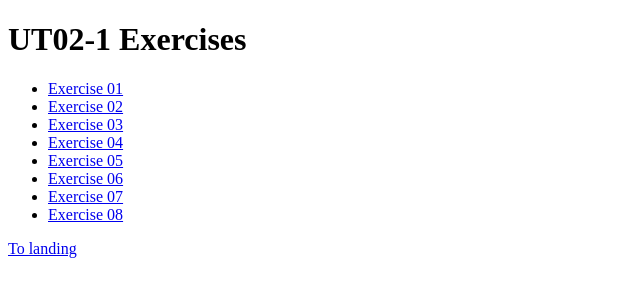
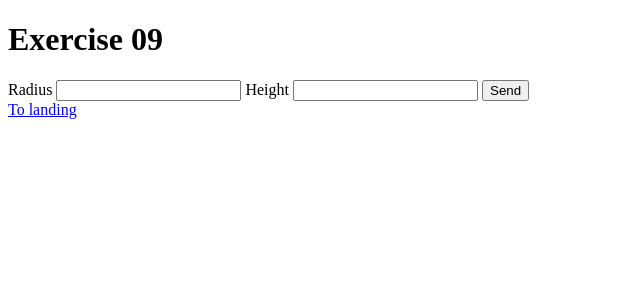
Before and after one commit to Dagore-dev/UT02-1, a PHP site: page /exercise09/index.php in a window 1280 px wide. Shown: the top 300 px of the page, without its empty margins (0-640 px from the left). Run offline with PHP 8.4, Linux system fonts and the light colour scheme.

Commit message:
exercise09

```diff
--- /dev/null
+++ b/exercise09/index.php
@@ -0,0 +1,13 @@
+<?php require_once('../templates/header.php'); print_header('Exercise 09') ?>
+
+<form action="./exercise09/coneVolume.php">
+  <label for="radius">Radius</label>
+  <input type="number" name="radius" id="radius">
+
+  <label for="height">Height</label>
+  <input type="number" name="height" id="height">
+
+  <button>Send</button>
+</form>
+
+<?php require_once('../templates/footer.html'); ?>
--- a/index.php
+++ b/index.php
@@ -10,6 +10,7 @@
     <li><a href="exercise06">Exercise 06</a></li>
     <li><a href="exercise07">Exercise 07</a></li>
     <li><a href="exercise08">Exercise 08</a></li>
+    <li><a href="exercise09">Exercise 09</a></li>
   </ul>
 </nav>
 
```
Also changed, not shown: exercise09/coneVolume.php (added, +18 -0 lines).
